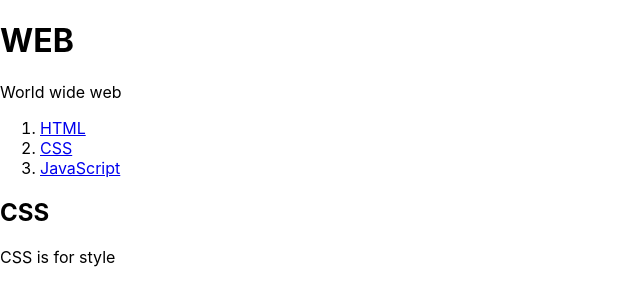
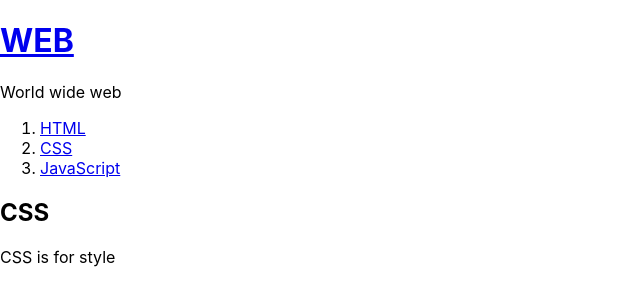
Before and after one commit to juchan-kim/react-sample, a React (Create React App) app: page / in a window 1280 px wide. Shown: the top 304 px of the page, without its empty margins (0-640 px from the left). Built offline with nearby package versions, Linux system fonts and the light colour scheme.

Commit message:
Made Welcome Page

```diff
--- a/src/App.js
+++ b/src/App.js
@@ -4,7 +4,10 @@ class Subject extends Component {
   render() {
     return (
       <header>
-        <h1>{this.props.title}</h1>
+        <h1><a href="/" onClick={function(ev) {
+          ev.preventDefault();
+          this.props.onClick();
+        }.bind(this)}>{this.props.title}</a></h1>
         {this.props.sub}
       </header>
     )
@@ -55,7 +58,9 @@ class Content extends Component {
 }
 
 class App extends Component {
+
   state = {
+    mode: 'read',
     selected_content_id: 2,
     contents: [
       {id: 1, title: 'HTML', desc: 'HTML is for information'},
@@ -67,11 +72,25 @@ class App extends Component {
   getSelectedContent() {
     let i = 0;
     while(i < this.state.contents.length) {
-      const data = this.state.contents[i]
+      let data = this.state.contents[i]
       if(this.state.selected_content_id === data.id) {
         return data;
       }
       i = i + 1;
+    }
+  }
+
+  getContentComponent() {
+    if(this.state.mode === 'read') {
+      return <Content data={this.getSelectedContent()}></Content>
+    } else if (this.state.mode === 'welcome') {
+      return (
+      <Content data={{
+        title: 'Welcome',
+        desc: 'Hello, React!!!'
+      }}>
+      </Content>
+    )
     }
   }
 
@@ -80,14 +99,18 @@ class App extends Component {
     console.log(content);
   return (
     <div className="App">
-      <Subject title="WEB" sub="World wide web"></Subject>
+      <Subject onClick={function() {
+        this.setState({
+          mode: 'welcome'
+        })
+      }.bind(this)} title="WEB" sub="World wide web"></Subject>
       <TOC onSelect={function(id) {
-        console.log('app', id);
         this.setState({
-          selected_content_id: id
+          selected_content_id: id,
+          mode: 'read'
       })
       }.bind(this)}  data={this.state.contents}></TOC>
-      <Content data={this.getSelectedContent()}></Content>
+      {this.getContentComponent()}
     </div>
   )
 }
```
